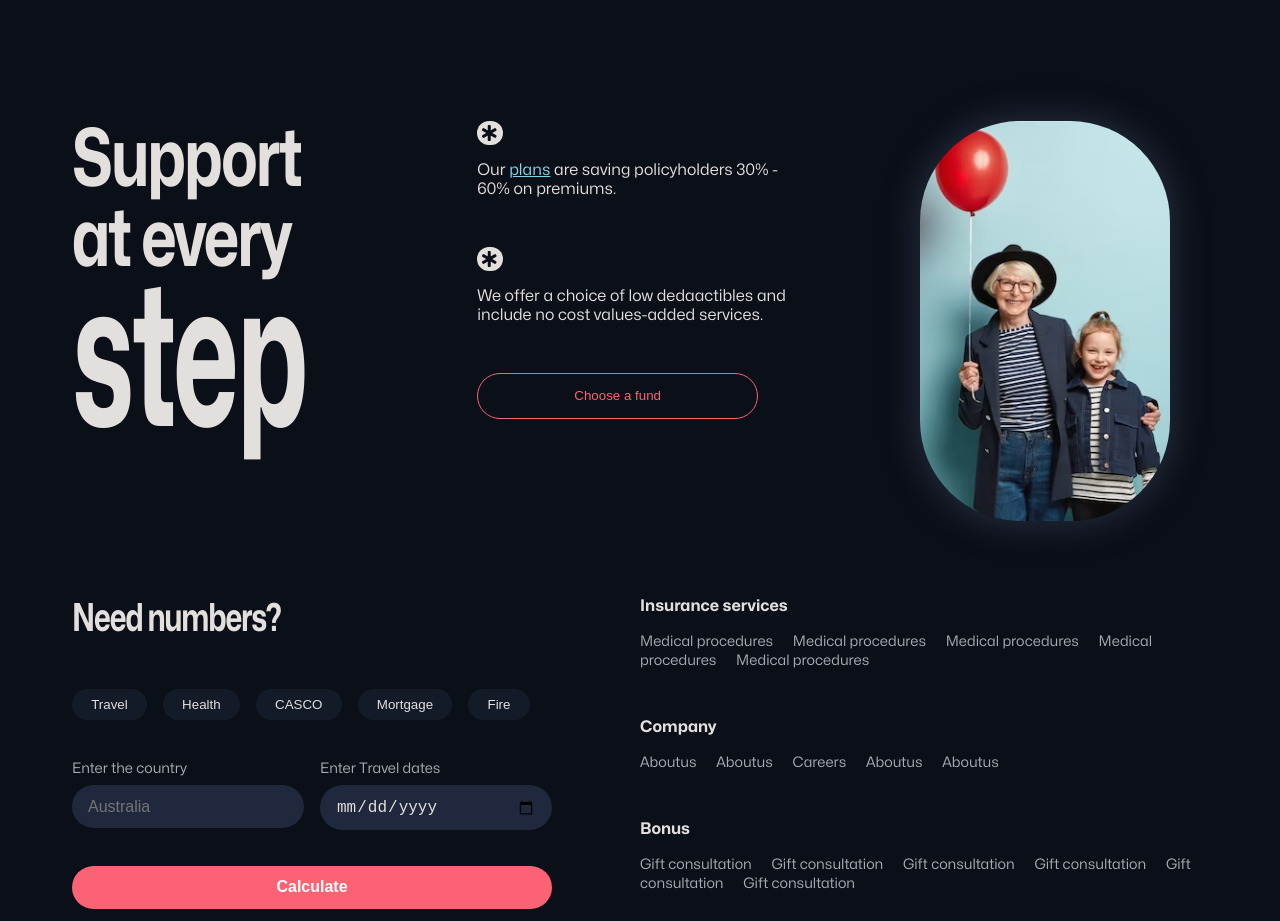
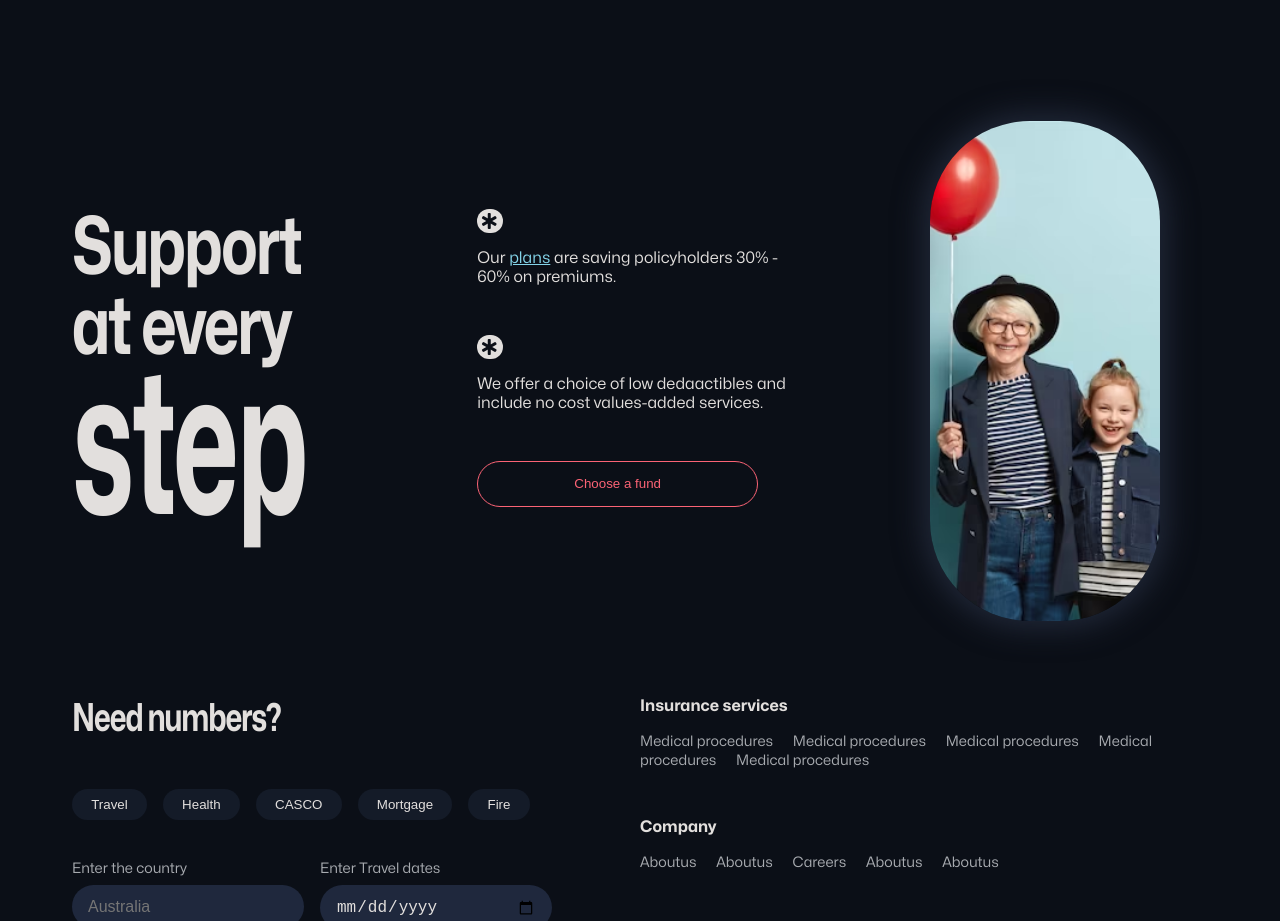
Before and after one commit to VictoriaAde/Insurance-Website, a website built with Parcel: page src/index.html in a window 1280 px wide. Shown: the part 2300-3221 px from the top of the page. Built offline with nearby package versions, Linux system fonts and the light colour scheme; some packages are replaced by stand-ins of ours.

Commit message:
adjust support section

```diff
--- a/src/style.css
+++ b/src/style.css
@@ -317,9 +317,9 @@ body {
   justify-content: center;
 }
 #support_section img {
-  width: 250px;
+  width: 230px;
   border-radius: 100px;
-  height: 400px;
+  height: 500px;
   object-fit: cover;
   box-shadow: 0px 0px 29px 8px #202737;
 }
@@ -331,7 +331,7 @@ body {
   letter-spacing: -1px;
   line-height: 2rem;
   transform-origin: 0% 0%;
-  margin: 0 0 3rem;
+  margin: 5.5rem 0 3rem;
 }
 #support_section h1 {
   width: 155px;
@@ -342,6 +342,9 @@ body {
   line-height: 6.5rem;
   transform-origin: 0% 0%;
   margin: 0 0 3rem;
+}
+.support_text_div {
+  margin-top: 5.5rem;
 }
 .support_text_one span,
 .support_text_two span {
```
